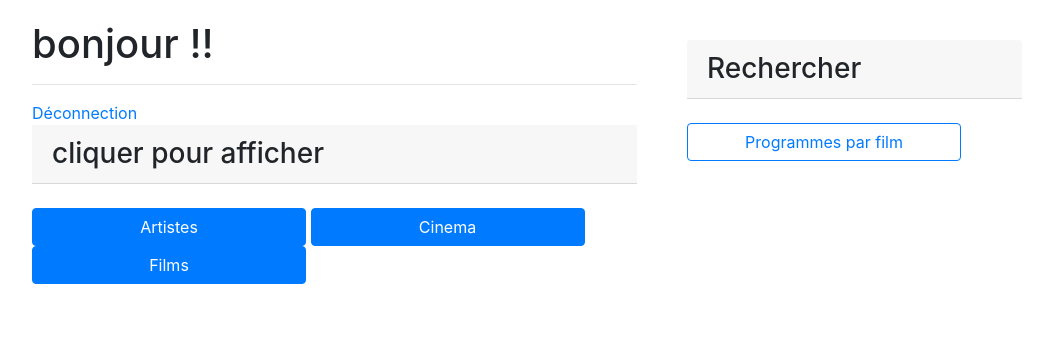
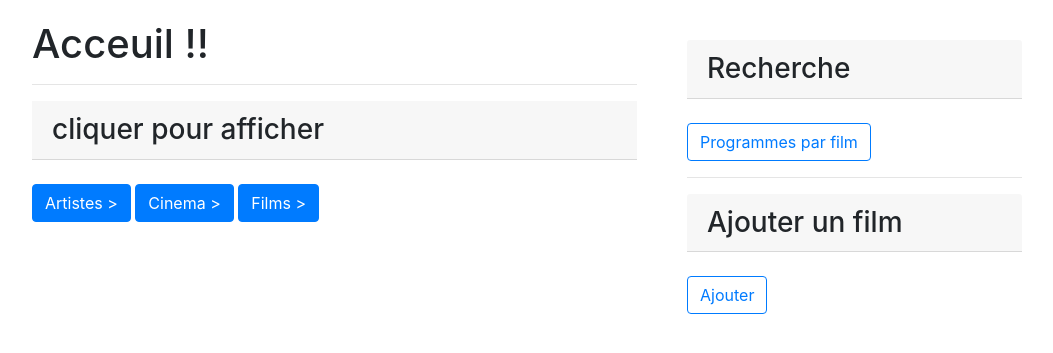
Before and after one commit to unes-94/php_training, a PHP site: page /Bonjour.php in a window 1280 px wide. Shown: the top 353 px of the page, without its empty margins (36-1089 px from the left). Run offline with PHP 8.4, Linux system fonts and the light colour scheme.

Commit message:
mire de login pour add_film

```diff
--- a/Add_film.php
+++ b/Add_film.php
@@ -6,6 +6,8 @@
     <div class="col-md-4 ml-5">
 
         <form action="" method="post" enctype="multipart/form-data">
+        <a href="Bonjour.php" class="btn btn-secondary btn-sm"> Acceuil </a>
+        <a href="logout.php" class="btn btn-secondary btn-sm">Déconnection</a>
             <h1>Ajouter un film</h1>
             <hr>
             <!-- <div class="form-group">
--- a/Bonjour.php
+++ b/Bonjour.php
@@ -7,18 +7,22 @@
     <div class="card-body">
         <div class="row">
             <div class="col-md-6 ml-5">
-                <h1>bonjour !!</h1>
+                <h1>Acceuil !!</h1>
                 <hr>
-                <a href="logout.php">Déconnection</a>
                 <h3 class="card-header mb-4">cliquer pour afficher</h3>
-                <a href="artiste.php"><input class="btn btn-primary " value="Artistes"></a>
-                <a href="cinema.php"><input class="btn btn-primary " value="Cinema"></a>
-                <a href="films.php"><input class="btn btn-primary " value="Films"></a>
+                <a href="artiste.php" class="btn btn-primary ">Artistes ></a>
+                <a href="cinema.php" class="btn btn-primary ">Cinema ></a>
+                <a href="films.php" class="btn btn-primary ">Films ></a>
             </div>
             <div class="card-body">
                 <div class="col-md-8">
-                    <h3 class="card-header mb-4">Rechercher </h3>
-                    <a href="search.php"><input class="btn btn-outline-primary " value="Programmes par film"></a>
+                    <h3 class="card-header mb-4">Recherche </h3>
+                    <a href="search.php" class="btn btn-outline-primary ">  Programmes par film</a>
+                    <hr>
+                    <form action="login.php" method="post">
+                    <h3 class="card-header mb-4">Ajouter un film </h3>
+                    <input class="btn btn-outline-primary " value="Ajouter" type="submit" name="admin">
+                    </form>
                 </div>
             </div>
         </div>
--- a/artiste.php
+++ b/artiste.php
@@ -3,6 +3,7 @@
 
 <body>
     <div class="col-md-4">
+    <a href="Bonjour.php" class="btn btn-secondary btn-sm"> <- Retour </a>
         <h1>Les aristes</h1>
             <table class="table">
                 <thead>
--- a/cinema.php
+++ b/cinema.php
@@ -3,6 +3,7 @@
 
 <body>
 <div class="col-md-4">
+<a href="Bonjour.php" class="btn btn-secondary btn-sm"> <- Retour </a>
 <h1>La liste des cinemas</h1>
 <table class="table">
     <thead>
--- a/films.php
+++ b/films.php
@@ -3,6 +3,7 @@
 
 <body>
   <div class="col-md-4">
+  <a href="Bonjour.php" class="btn btn-secondary btn-sm"> <- Retour </a>
   <h1>La liste des films</h1>
   <form action="" method="post" enctype="multipart/form-data">
 
--- a/login.php
+++ b/login.php
@@ -19,11 +19,11 @@
             // on teste si nos variables sont définies
         if($username && $password){
             // on vérifie les informations du formulaire
-        if($username=="casa" && $password=="123" ){
+        if($username=="admin" && $password=="1234" ){
            // On démarre la session
             session_start();
             // on redirige notre visiteur vers une page de notre section membre
-            header("Location: Bonjour.php");
+            header("Location: Add_film.php");
             exit();
 
         } else  {
--- a/salles.php
+++ b/salles.php
@@ -5,7 +5,7 @@
     <div class="card-body">
         <div class="row">
             <div class="col-md-8">
-                <a href="Bonjour">retour</a>
+            <a href="Bonjour.php" class="btn btn-secondary btn-sm"> <- Retour </a>
                 <form action="" method="post">
                 <label for="salle">Salles disponible</label>
                 <select class="mdb-select mb-4" name="inf">
--- a/search.php
+++ b/search.php
@@ -5,7 +5,7 @@
     <div class="row">
         <div class="col-lg-8">
             <form action="search.php" method="POST">
-            <a href="Bonjour.php">retour</a>
+            <a href="Bonjour.php" class="btn btn-secondary btn-sm"> <- Retour </a>
                 <h5 class="card-header">Liste des film disponibles</h5>
                 <div class="card-body">
                     <div class="input-group">
```
Also changed, not shown: README.md.
